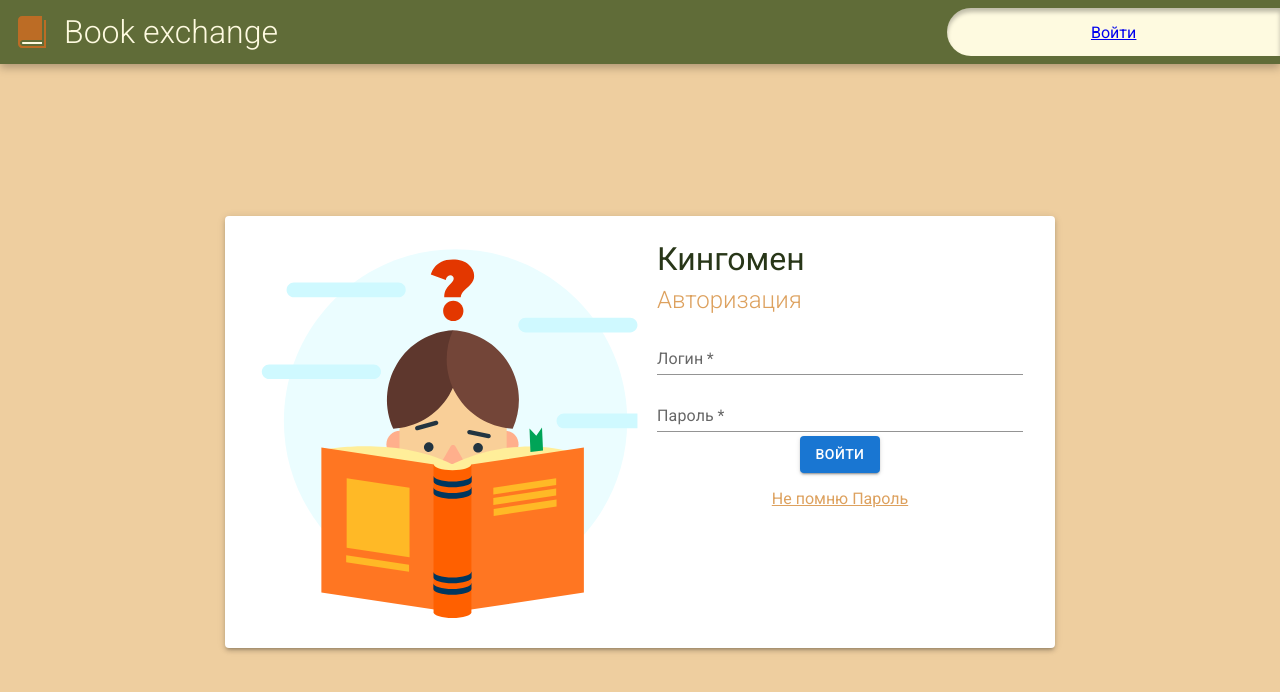
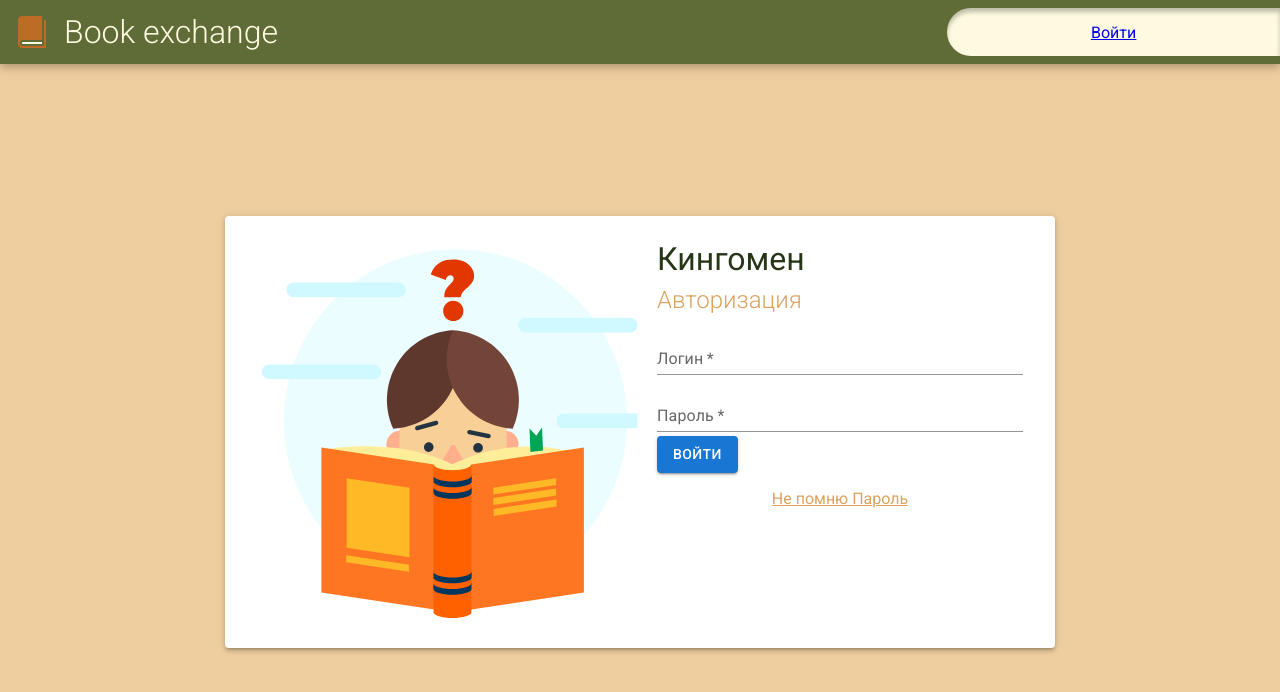
Before and after one commit to jorjif/LI.BooksService.Frontend, a React (Create React App) app: page /login in a window 1280 px wide. Shown: the top 692 px of the page. Built offline with nearby package versions, Linux system fonts and the light colour scheme; what @material-ui/styled-engine would draw is missing.

Commit message:
ss-75 validation complete

```diff
--- a/src/components/appRouter/appRouter.tsx
+++ b/src/components/appRouter/appRouter.tsx
@@ -13,9 +13,12 @@ const AppRouter: React.FC = () => {
     <PageFrame startPage>
       <Switch>
         {publicRoutes.map((route) => (
-          <Route key={route.path} path={route.path} exact={route.exact}>
-            {route.component}
-          </Route>
+          <Route
+            key={route.path}
+            path={route.path}
+            exact={route.exact}
+            component={route.component}
+          />
         ))}
         <Redirect to={routeNames.START} />
       </Switch>
--- /dev/null
+++ b/src/components/authorizationPage/authForm.tsx
@@ -0,0 +1,55 @@
+import React from "react";
+import { Button } from "@material-ui/core";
+import { Box } from "@material-ui/system";
+import { useFormik } from "formik";
+import { validation } from "./validation";
+import TextInput from "../customInputs/TextInput";
+
+const AuthForm: React.FC = () => {
+  const formik = useFormik({
+    initialValues: {
+      login: "",
+      password: "",
+    },
+    validate: validation,
+    onSubmit: (values) => {
+      console.log(values);
+    },
+  });
+  const inputProps: Object = {
+    size: "small",
+    variant: "standard",
+    margin: "dense",
+    fullWidth: true,
+    required: true,
+    onChange: formik.handleChange,
+  };
+  return (
+    <form onSubmit={formik.handleSubmit}>
+      <Box>
+        <TextInput
+          label="Логин"
+          name="login"
+          value={formik.values.login}
+          error={formik.touched.login && Boolean(formik.errors.login)}
+          helperText={formik.touched.login && formik.errors.login}
+          {...inputProps}
+        />
+        <TextInput
+          label="Пароль"
+          name="password"
+          type="password"
+          value={formik.values.password}
+          error={formik.touched.password && Boolean(formik.errors.password)}
+          helperText={formik.touched.password && formik.errors.password}
+          {...inputProps}
+        />
+      </Box>
+      <Button variant="contained" type="submit" className="page_authPage_button">
+        Войти
+      </Button>
+    </form>
+  );
+};
+
+export default AuthForm;
--- a/src/components/authorizationPage/authorization.tsx
+++ b/src/components/authorizationPage/authorization.tsx
@@ -1,17 +1,36 @@
-import { Button, Paper } from "@material-ui/core";
+import { Paper } from "@material-ui/core";
 import { Box } from "@material-ui/system";
+import { useFormik } from "formik";
 import React from "react";
-import TextInput from "../customInputs/TextInput";
 import { ReactComponent as Kid } from "../mainPage/kid.svg";
+import AuthForm from "./authForm";
 import "./authorization.scss";
+import { validation } from "./validation";
+
+export interface ILogin {
+  password: string;
+  login: string;
+}
 
 const AuthorizationPage: React.FC = () => {
+  const formik = useFormik({
+    initialValues: {
+      password: "",
+      login: "",
+    },
+    validate: validation,
+    onSubmit: (values) => {
+      console.log(values);
+    },
+  });
+
   const inputProps: Object = {
     size: "small",
     variant: "standard",
     margin: "dense",
     fullWidth: true,
     required: true,
+    onChange: formik.handleChange,
   };
 
   const boxStyles: Object = {
@@ -25,13 +44,7 @@ const AuthorizationPage: React.FC = () => {
       <Box sx={boxStyles}>
         <h1 className="page_authPage_h1">Кингомен</h1>
         <h2 className="page_authPage_h2">Авторизация</h2>
-        <Box>
-          <TextInput label="Логин" {...inputProps} />
-          <TextInput label="Пароль" type="password" {...inputProps} />
-        </Box>
-        <Button variant="contained" className="page_authPage_button">
-          Войти
-        </Button>
+        <AuthForm />
         <div className="page_authPage_link">Не помню Пароль</div>
       </Box>
     </Paper>
--- /dev/null
+++ b/src/components/authorizationPage/validation.ts
@@ -0,0 +1,28 @@
+import { ILogin } from "./authorization";
+
+interface IError {
+  password?: string;
+  login?: string;
+}
+
+export const validation = ({ password, login }: ILogin) => {
+  const errors: IError = {};
+  if (!password) {
+    errors.password = "Введите пароль";
+  } else if (
+    !/^(?=.*\d)(?=.*[A-Z])(?!.*[^a-zA-Z0-9@#$^+=])(.{8,})$/.test(password)
+  ) {
+    errors.password =
+      "Логин должен быть от 8 символов содержать минимум 1 заглавную и цифру";
+  }
+  if (!login) {
+    errors.login = "Введите логин";
+  } else if (
+    /[+=-><]/.test(login) ||
+    !/^[A-Z0-9._%+-]+@[A-Z0-9.-]+\.[A-Z]{2,4}$/i.test(login)
+  ) {
+    errors.login = "Логин не должен содержать спецсимволов";
+  }
+
+  return errors;
+};
--- a/src/components/registerPage/registration.tsx
+++ b/src/components/registerPage/registration.tsx
@@ -18,7 +18,7 @@ const Registration: React.FC = () => {
       <Kid className="page_registerPage_icon" />
       <Box sx={boxStyles}>
         <h1 className="page_registerPage_h1">Книгомен</h1>
-        <h2 className="page_regiserPage_h2">Регистрация</h2>
+        <h2 className="page_registerPage_h2">Регистрация</h2>
         <RegisterInput onSubmit={(form: Object) => console.log(form)}>
           Зарегистрироваться
         </RegisterInput>
```
